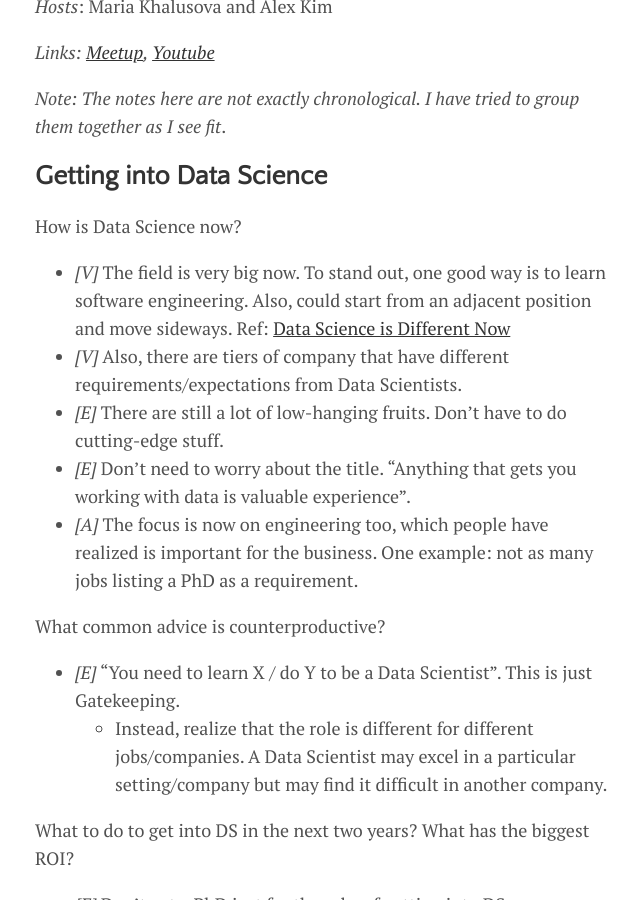
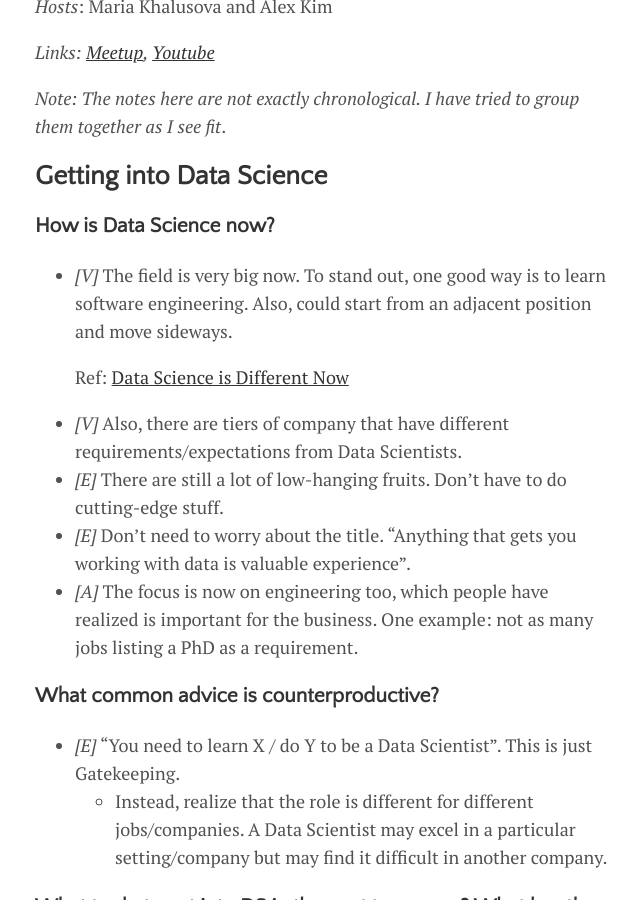
Before and after one commit to bglearning/bglearning.github.io, a Jekyll site: the page built from _notes/pydata-mtl-ds-career.md, in a window 1280 px wide and 900 px high, scrolled down 302 px. Shown: the whole window, without its empty margins (317-957 px from the left). Built offline with Jekyll 4.4.1, drawn with Linux system fonts in a browser that asks for light colours; part of the change alters nothing that is shown.

```diff
--- a/_notes/pydata-mtl-ds-career.md
+++ b/_notes/pydata-mtl-ds-career.md
@@ -13,19 +13,22 @@ _Note: The notes here are not exactly chronological. I have tried to group them
 
 ## Getting into Data Science
 
-How is Data Science  now?
-- _[V]_ The field is very big now. To stand out, one good way is to learn software engineering. Also, could start from an adjacent position and move sideways. Ref: [Data Science is Different Now](http://veekaybee.github.io/2019/02/13/data-science-is-different/)
+### How is Data Science now?
+- _[V]_ The field is very big now. To stand out, one good way is to learn software engineering. Also, could start from an adjacent position and move sideways.
+
+   Ref: [Data Science is Different Now](http://veekaybee.github.io/2019/02/13/data-science-is-different/)
+
 - _[V]_ Also, there are tiers of company that have different requirements/expectations from Data Scientists.
 - _[E]_ There are still a lot of low-hanging fruits. Don't have to do cutting-edge stuff.
 - _[E]_ Don't need to worry about the title. "Anything that gets you working with data is valuable experience".
 - _[A]_ The focus is now on engineering too, which people have realized is important for the business. One example: not as many jobs listing a PhD as a requirement.
 
-What common advice is counterproductive?
+### What common advice is counterproductive?
 - _[E]_ "You need to learn X / do Y to be a Data Scientist". This is just Gatekeeping.
     - Instead, realize that the role is different for different jobs/companies.
     A Data Scientist may excel in a particular setting/company but may find it difficult in another company.
 
-What to do to get into DS in the next two years? What has the biggest ROI?
+### What to do to get into DS in the next two years? What has the biggest ROI?
 - _[E]_ Don't get a PhD just for the sake of getting into DS
 - _[E]_ Learning on the job is good. You don't have to know _everything_ before getting into the field.
 - _[V]_ Books and learning on the job are good.
@@ -34,31 +37,34 @@ What to do to get into DS in the next two years? What has the biggest ROI?
 - _[E]_ Complement Kaggle with a problem of your own formulation
 
 
-How do you keep up? How do you prioritize what you learn?
+### How do you keep up? How do you prioritize what you learn?
 - _[A]_ Learn the fundamentals and the underlying principle. E.g: Distributed Systems when learning Kubernetes.
 - _[V]_ "Wait for the dust settle in". You don't have to jump right into the newest shiny thing.
 
 
-Making the transition from Software Engineering to Data Science _[A]_
+### Making the transition from Software Engineering to Data Science _[A]_
 - A lot of what you already know helps.
 - Major Obstacle?
     - Too much information. To solve this, have a problem in mind and learn what's necessary for that.
 
 
-Project Manager to Data Scientist
+### Project Manager to Data Scientist
 - _[A]_ Learn Coding. Pick up Python.
 - _[E]_ There are already some parts of the role amenable to being molded into analysis of data. Can look to use Looker or Tableau and then use Python for the same. Also good to note that a lot of the other transferable skills can be helpful: communication, handling multiple stakeholders, thinking in terms of products.
 
 
 ## Job Applications
 
-Job titles under the DS umbrella _[V]_
+### Job titles under the DS umbrella _[V]_
 - Data Scientist: the most generalist now.
 - Machine Learning Engineer: expected to know how to build the pipelines end-to-end.
 - Research Scientists: Deep work in algorithms.
 - Data Analyst (but now termed Data Scientist): The "traditional" analyst role.
 
-DS Roles _[E]_  Ref: [Red flags in Data Science Interviews](https://hookedondata.org/red-flags-in-data-science-interviews/)
+### DS Roles _[E]_
+
+Ref: [Red flags in Data Science Interviews](https://hookedondata.org/red-flags-in-data-science-interviews/)
+
 - Not exactly red flags but do factor in that there is a lot of difference based on preference.
     - E.g. Do you want to be the first on the DS team or need a DS team already there?
     - Startup vs big company? How okay are you with bureaucracy?
```
